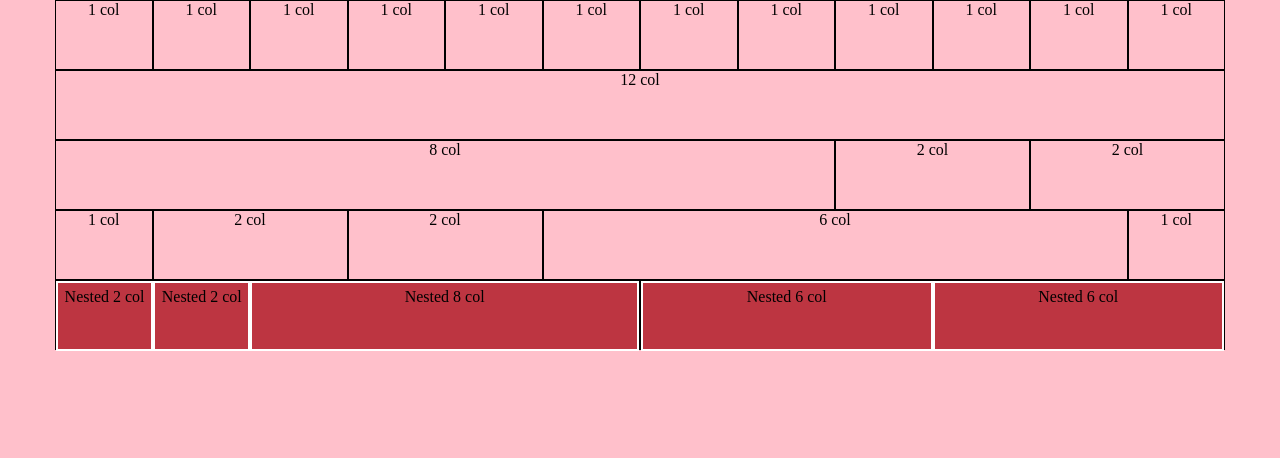
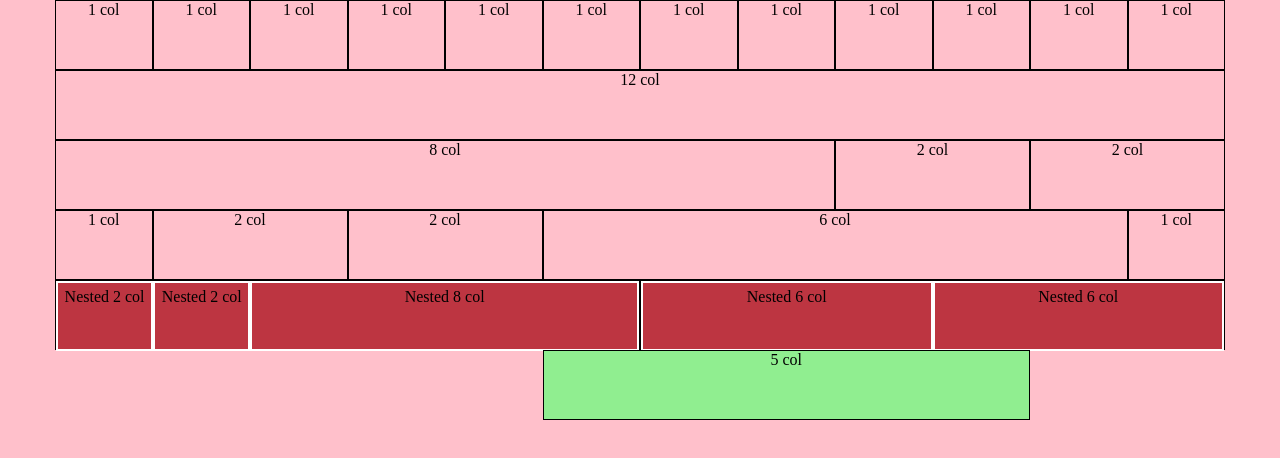
Before and after one commit to GiuseppeVigliaturo/html-css-12bool, a plain HTML site: page index.html in a window 1280 px wide. Drawn offline with Linux system fonts and the light colour scheme.

Commit message:
aggiunta offset

```diff
--- a/css/style.css
+++ b/css/style.css
@@ -18,6 +18,13 @@ body{
   height: 70px;
   border: 1px solid black;
   text-align: center;
+}
+
+.col-5{
+  height: 70px;
+  border: 1px solid black;
+  text-align: center;
+  background: lightgreen;
 }
 
 .col-6{
--- a/index.html
+++ b/index.html
@@ -161,7 +161,9 @@
 
     <!-- riga bonus  -->
 
-    <div class="">
+    <div class="col-5 col-offset-5">
+
+      <p>5 col</p>
 
     </div>
 
```
